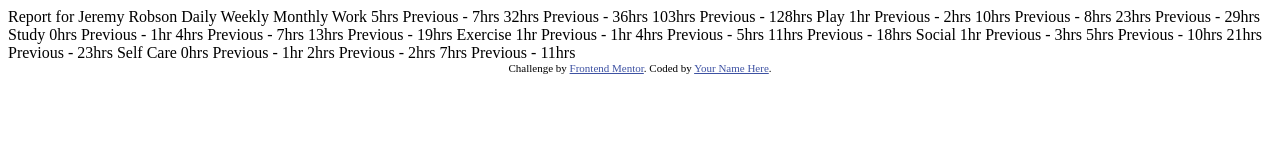
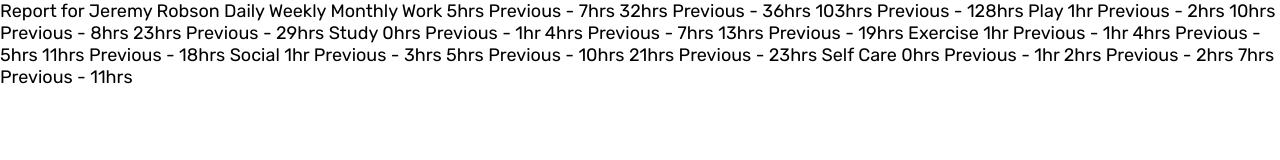
Before and after one commit to ivan2600/FM018-time-tracking, a plain HTML site: page index.html in a window 1280 px wide. Drawn offline with Linux system fonts and the light colour scheme.

Commit message:
variables and configuration

```diff
--- a/index.html
+++ b/index.html
@@ -3,16 +3,9 @@
 <head>
   <meta charset="UTF-8">
   <meta name="viewport" content="width=device-width, initial-scale=1.0"> <!-- displays site properly based on user's device -->
-
   <link rel="icon" type="image/png" sizes="32x32" href="./images/favicon-32x32.png">
-
   <title>Frontend Mentor | Time tracking dashboard</title>
-
-  <!-- Feel free to remove these styles or customise in your own stylesheet 👍 -->
-  <style>
-    .attribution { font-size: 11px; text-align: center; }
-    .attribution a { color: hsl(228, 45%, 44%); }
-  </style>
+  <link rel="stylesheet" href="style.css">
 </head>
 <body>
 
@@ -72,9 +65,6 @@
   Previous - 11hrs <!-- monthly -->
 
 
-  <div class="attribution">
-    Challenge by <a href="https://www.frontendmentor.io?ref=challenge" target="_blank">Frontend Mentor</a>.
-    Coded by <a href="#">Your Name Here</a>.
-  </div>
+  <script src="./main.js"></script>
 </body>
 </html>
--- a/style.css
+++ b/style.css
@@ -0,0 +1,38 @@
+@import url('https://fonts.googleapis.com/css2?family=Rubik:ital,wght@0,300..900;1,300..900&display=swap');
+
+:root {
+  /* Primary */
+
+  --Blue: hsl(246, 80%, 60%);
+  /* work */
+  --Light-red: hsl(15, 100%, 70%);
+  /* play */
+  --Soft-blue: hsl(195, 74%, 62%);
+  /* study */
+  --Light-red: hsl(348, 100%, 68%);
+  /* exercise */
+  --Lime-green: hsl(145, 58%, 55%);
+  /* social */
+  --Violet: hsl(264, 64%, 52%);
+  /* self care */
+  --Soft-orange: hsl(43, 84%, 65%);
+
+  /* Neutral */
+  --Very-dark-blue: hsl(226, 43%, 10%);
+  --Dark-blue: hsl(235, 46%, 20%);
+  --Desaturated-blue: hsl(235, 45%, 61%);
+  --Pale-Blue: hsl(236, 100%, 87%);
+
+  font-size: 62.5%;
+}
+
+* {
+  margin: 0;
+  padding: 0;
+  box-sizing: border-box;
+}
+
+body {
+  font-size: 1.8rem;
+  font-family: "Rubik", sans-serif;
+}
```
